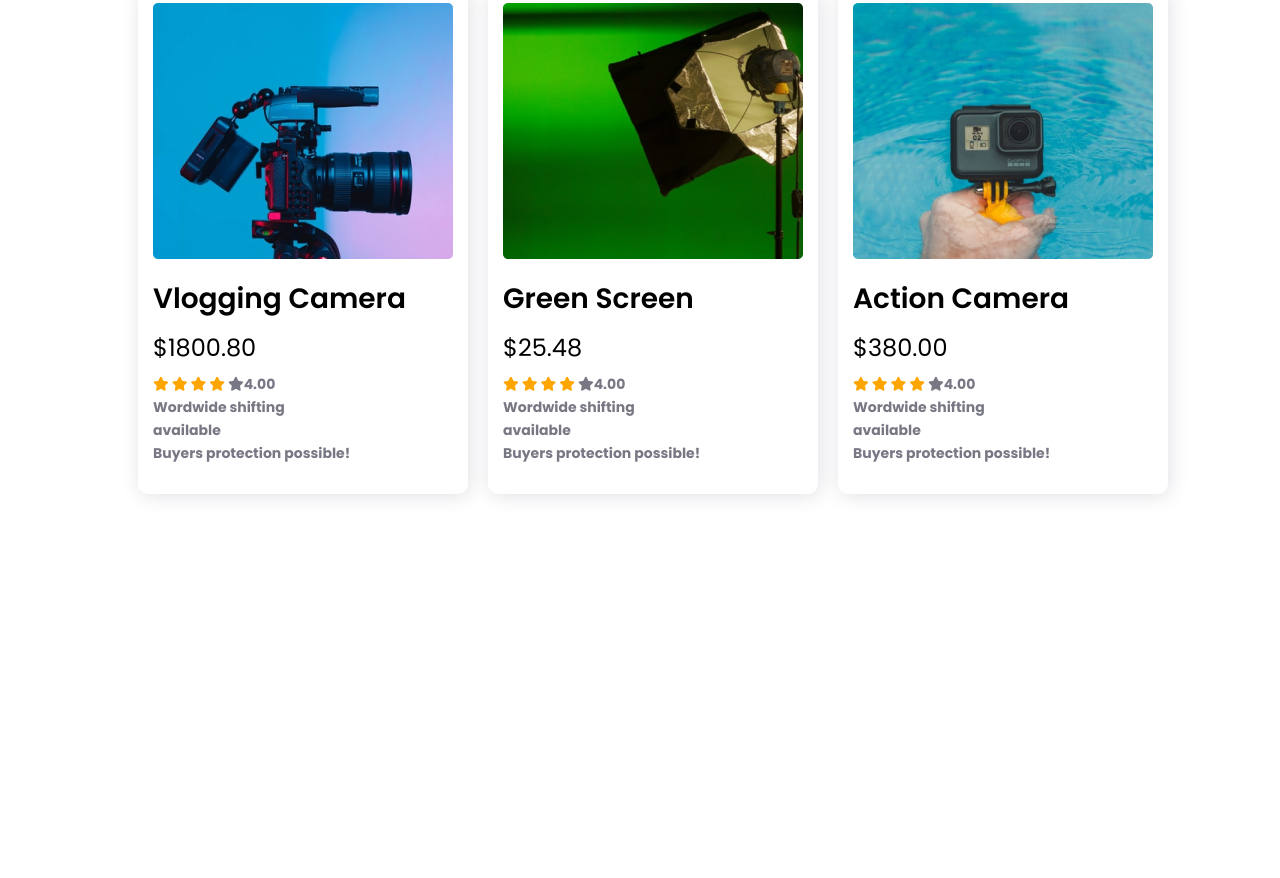
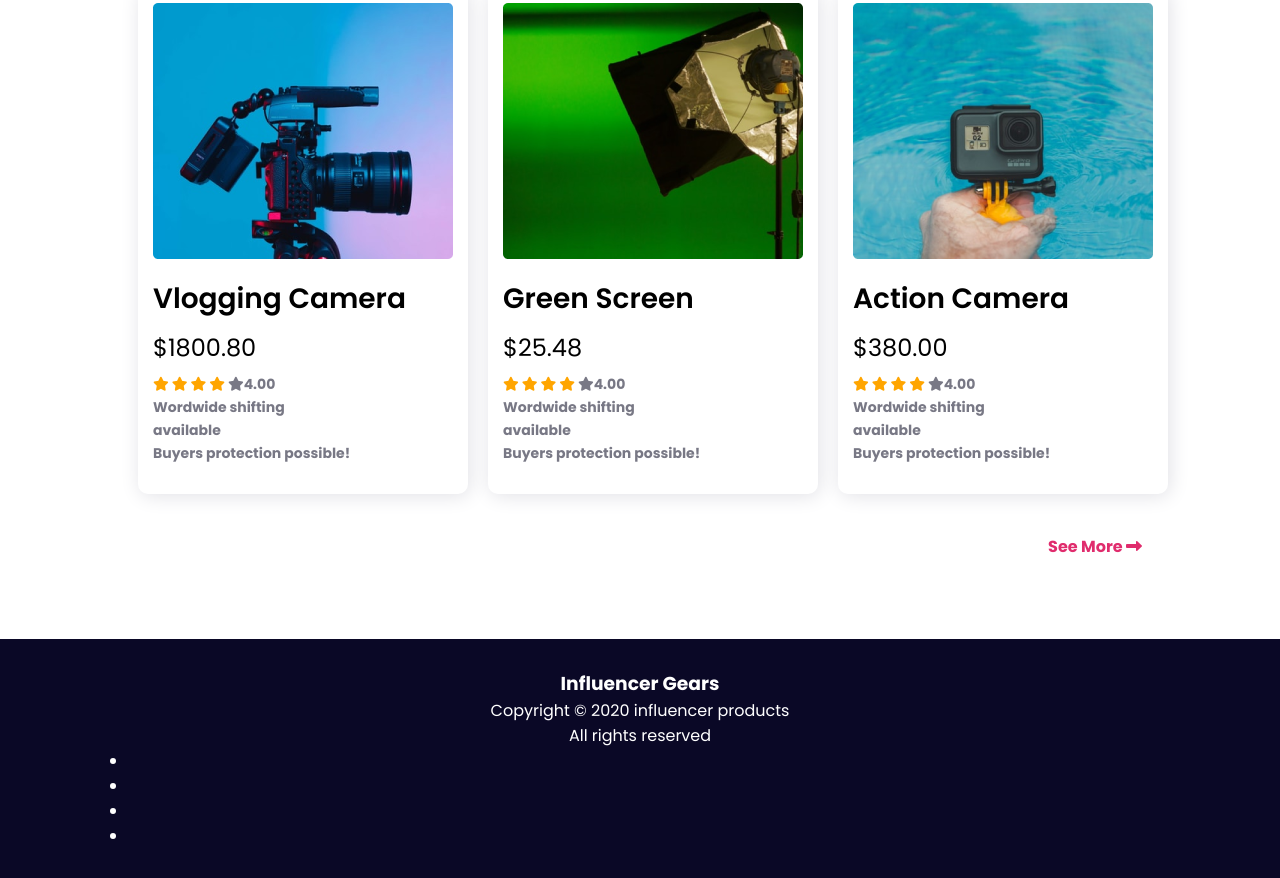
Before and after one commit to ShahriarAbir86/Influencer-Gears, a plain HTML site: page index.html in a window 1280 px wide. Shown: the part 1887-2765 px from the top of the page. Before the commit the page ends 2461 px from the top, so only its background shows below. Drawn offline with Linux system fonts and the light colour scheme.

Commit message:
Almost Ready

```diff
--- a/index.html
+++ b/index.html
@@ -34,6 +34,8 @@
             <div class="logo"><img src="logos/Walmart.svg" alt=""></div>
             <div class="logo"><img src="logos/Target.svg" alt=""></div>
         </section>
+
+        <!-- Products Section Here -->
         <section class="products">
             <h1>Popular Collection</h1>
             <!-- .product-box>.product-img+.product-info>h3{product-$}+h4+p+p{product description} -->
@@ -200,9 +202,23 @@
                             Buyers protection possible!</p>
                     </div>
                 </div>
+            </div>
+            <a class="products-area-button">See More <i class="fas fa-long-arrow-alt-right"></i></a>
 
-            </div>
         </section>
     </main>
+    <footer>
+        <div class="footer-area container">
+            <h3>Influencer Gears</h3>
+            <p>Copyright © 2020  influencer products</p>
+            <p>All rights reserved</p>
+            <ul>
+                <li><a href=""></a></li>
+                <li><a href=""></a></li>
+                <li><a href=""></a></li>
+                <li><a href=""></a></li>
+            </ul>
+        </div>
+    </footer>
 </body>
 </html>
--- a/style.css
+++ b/style.css
@@ -102,7 +102,7 @@ h1{
     grid-template-rows: repeat(3, 1fr);
     grid-column-gap: 20px;
     grid-row-gap: 25px;
-    margin-top: 40px;
+    margin: 40px 0px;
 }
 .product-box{
     padding: 15px;
@@ -113,7 +113,7 @@ h1{
     transition: .5s;
 }
 .product-box:hover{
-    transform: scale(1.1);
+    transform: scale(1.05);
 }
 
 .products>h1{
@@ -158,3 +158,28 @@ h1{
     color: #787885;
     line-height: 23px;
 }
+
+.products-area-button{
+    color: var(--button-background-color);
+    background: #fff;
+    text-align: right;
+    border:none;
+    font-size: 16px;
+    font-weight: 700;
+    transition: .5s;
+    display: block;
+}
+.products-area-button:hover{
+    transform: scale(1.05);
+    cursor: pointer;
+}
+
+/* Footer area  */
+footer{
+    background: #0A0826;
+    color: #fff;
+    text-align: center;
+}
+.footer-area{
+    padding: 30px 0px;
+}
```
